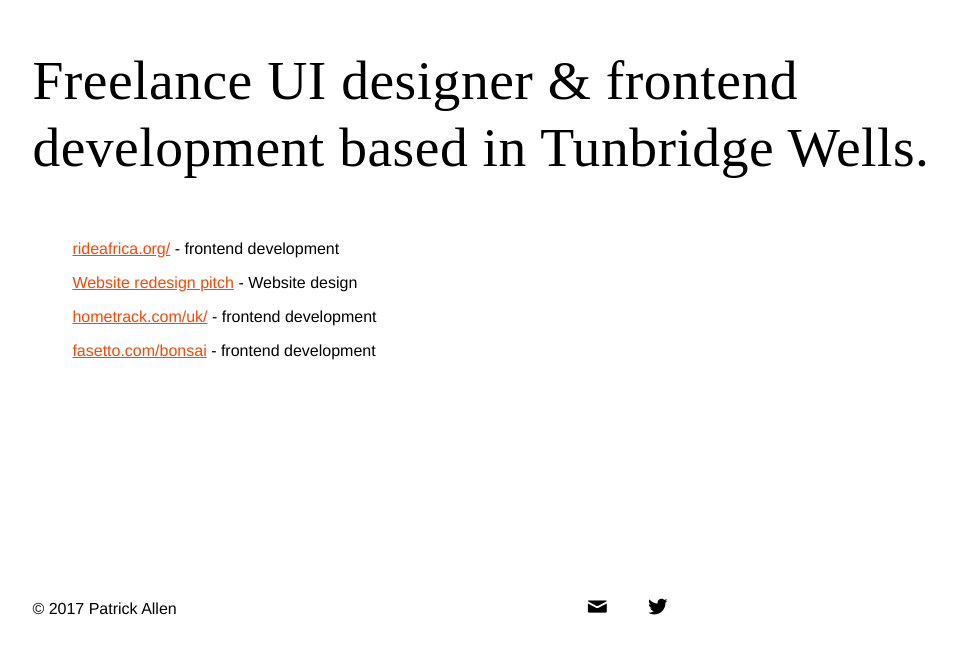
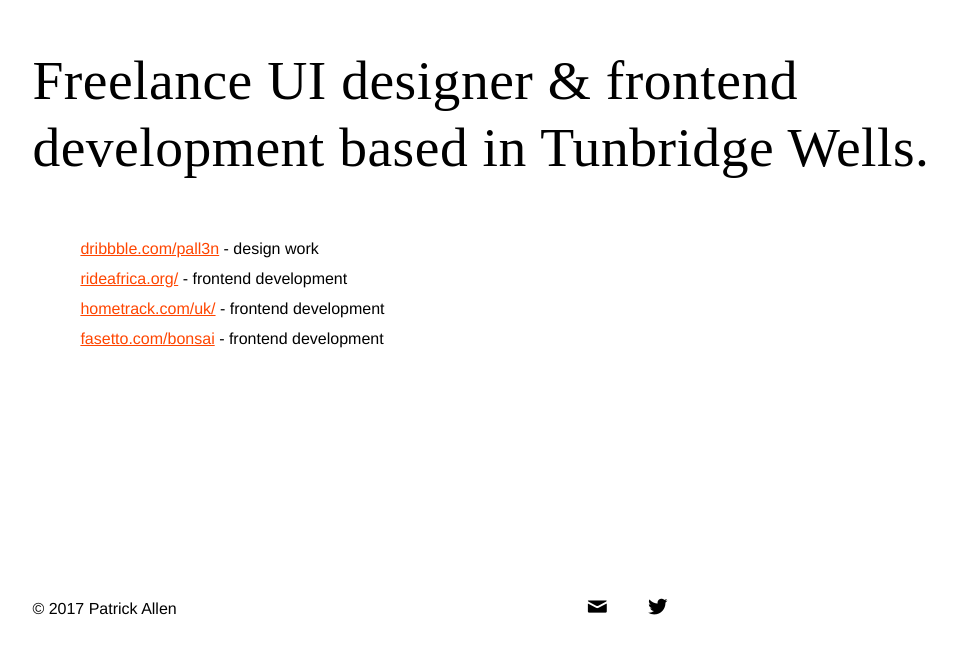
Before and after one commit to pall3n/pallen-website, a website: page src/templates/index.html in a window 1280 px wide. Shown: the part 133-786 px from the top of the page, without its empty margins (6-962 px from the left). Drawn offline with nearby package versions, Linux system fonts and the light colour scheme; files that its build step writes are made by us from their sources; files whose address does not match are found by name; a web font is replaced by a local one.

Commit message:
Added dribbble link.

```diff
--- a/src/css/base/_lists.scss
+++ b/src/css/base/_lists.scss
@@ -12,3 +12,12 @@ ol {
 	padding-left: 0;
 	margin: $bl 0;
 }
+
+.bulletless {
+	list-style: none;
+	margin-left: $bl * 2;
+
+	li + li {
+		margin-top: $bl * .5;
+	}
+}
--- a/src/css/styles.scss
+++ b/src/css/styles.scss
@@ -14,7 +14,7 @@
 @import "base/_main.scss";
 @import "base/_headings.scss";
 @import "base/_paragraphs.scss";
-// @import "base/_lists.scss";
+@import "base/_lists.scss";
 // @import "base/_img.scss";
 
 
--- a/src/templates/index.html
+++ b/src/templates/index.html
@@ -19,17 +19,20 @@
 			<div class="col10 panel__header">
 				<h1 id="intro-text">Freelance UI designer &amp; frontend development based in Tunbridge Wells.</h1>
 
-				<ul class="li">
-					<a href="http://rideafrica.org/" target="_blank">rideafrica.org/</a> - frontend development
-				</ul>
-				<ul class="li">
-					<a href="https://www.behance.net/gallery/47306293/GH-Website-redesign-pitch-work" target="_blank">Website redesign pitch</a> - Website design
-				</ul>
-				<ul class="li">
-					<a href="https://www.hometrack.com/uk/" target="_blank">hometrack.com/uk/</a> - frontend development
-				</ul>
-				<ul class="li">
-					<a href="https://www.fasetto.com/bonsai" target="_blank">fasetto.com/bonsai</a> - frontend development
+				<ul class="bulletless">
+					<li><a href="http://dribbble.com/pall3n" target="_blank">dribbble.com/pall3n</a> - design work</li>
+					<li>
+						<a href="http://rideafrica.org/" target="_blank">rideafrica.org/</a> - frontend development
+					</li>
+					<!-- <li>
+						<a href="https://www.behance.net/gallery/47306293/GH-Website-redesign-pitch-work" target="_blank">Website redesign pitch</a> - Website design
+					</li> -->
+					<li>
+						<a href="https://www.hometrack.com/uk/" target="_blank">hometrack.com/uk/</a> - frontend development
+					</li>
+					<li>
+						<a href="https://www.fasetto.com/bonsai" target="_blank">fasetto.com/bonsai</a> - frontend development
+					</li>
 				</ul>
 			</div>
 		</div>
```
Also changed, not shown: dist/assets/css/styles.css, dist/assets/css/styles.min.css, dist/index.html, 1 other file.
